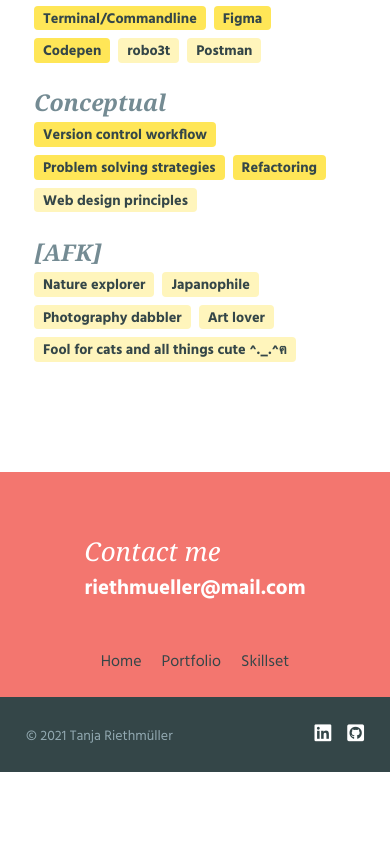
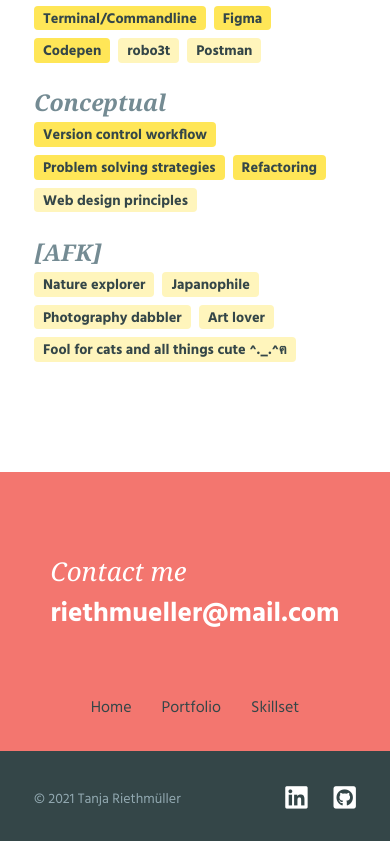
Before and after one commit to tanjanita/portfolio, a React (Create React App) app: page / in a window 390 px wide. Shown: the part 3321-4162 px from the top of the page. Before the commit the page ends 4093 px from the top, so only its background shows below. Built offline with nearby package versions, Linux system fonts and the light colour scheme; a web font is replaced by a local one.

Commit message:
Closes #17 Footer responsive layout

```diff
--- a/src/Footer.js
+++ b/src/Footer.js
@@ -10,7 +10,7 @@ function Footer() {
       </div>
 
       <div className="footer__navigation">
-        <div className="navigation-links gap">
+        <div className="navigation-links footer__navigation-gap">
           <a className="navigation-links-item" href="#home">Home</a>
           <a className="navigation-links-item" href="#portfolio">Portfolio</a>
           <a className="navigation-links-item" href="#skillset">Skillset</a>
--- a/src/styles/_footer.scss
+++ b/src/styles/_footer.scss
@@ -1,38 +1,14 @@
 /*------------------ Footer ------------------*/
-.footer {
-  background-color: $colour-highlight-1;
-  text-align: center;
+.contact {
+  padding: 2.5*$padding-sides 0 2*$padding-sides;
 
-  &__navigation {
-    padding: 0 2*$padding-sides $padding-sides;
+  @include screen(small) {
+    padding: 2.5*$padding-sides-small 0 2*$padding-sides-small;
   }
 
-  &__bar {
-    padding: $padding-sides $padding-sides $padding-sides;
-    background-color: $colour-base-dark;
-
-    display: flex;
-    justify-content: space-between;
-    align-items: flex-end;
+  @include screen(medium) {
+    padding: 2.5*$padding-sides-small 0 1.4*$padding-sides-small;
   }
-
-  &__copyright {
-    color: $colour-base-medium-lighter;
-    font-size: $text-sm;
-  }
-
-  &__media-links {
-
-    &-item {
-      margin-left: 16px;
-      color: $colour-base-light;
-      font-size: 1.2em;
-    }
-  }
-}
-
-.contact {
-  padding: 2.5*$padding-sides 0 2*$padding-sides;
 
   &__container {
     text-align: left;
@@ -44,17 +20,105 @@
     margin-bottom: .4em;
     color: $colour-base-light;
     font-weight: normal;
+
+    @include screen(small) {
+      margin-bottom: .5em;
+    }
+
+    @include screen(large) {
+      margin-bottom: .3em;
+    }
   }
 
   &__link {
     color: $colour-base-light;
-    font-size: 1.3em;
+    font-size: 1.35em;
     font-weight: 700;
 
+    @include screen(small) {
+      font-size: 1.7em;
+    }
+
+    @include screen(medium) {
+      font-size: 1.9em;
+    }
+
+    @include screen(large) {
+      font-size: 2em;
+    }
   }
 }
 
-.gap {
-  justify-content: center;
-  column-gap: 20px;
+.footer {
+  background-color: $colour-highlight-1;
+  text-align: center;
+
+  &__navigation {
+    padding: 0 2*$padding-sides $padding-sides;
+
+    @include screen(small) {
+      padding: 0 2*$padding-sides-small $padding-sides-small;
+    }
+
+    @include screen(medium) {
+      padding: 0 2*$padding-sides-small .7*$padding-sides-small;
+    }
+
+    &-gap {
+      justify-content: center;
+      column-gap: 20px;
+
+      @include screen(small) {
+        column-gap: 30px;
+      }
+
+      @include screen(medium) {
+        column-gap: 0px;
+        margin-left: 0;
+      }
+    }
+  }
+
+  &__bar {
+    padding: $padding-sides $padding-sides .75*$padding-sides;
+    background-color: $colour-base-dark;
+
+    display: flex;
+    justify-content: space-between;
+    align-items: center;
+
+    @include screen(small) {
+      padding: $padding-sides-small $padding-sides-small .75*$padding-sides-small;
+    }
+
+    @include screen(large) {
+      padding: $padding-sides-small 44px .75*$padding-sides-small;
+    }
+  }
+
+  &__copyright {
+    color: $colour-base-medium-lighter;
+    font-size: $text-sm;
+  }
+
+  &__media-links {
+
+    &-item {
+      margin-left: 20px;
+      color: $colour-base-light;
+      font-size: 1.4em;
+
+      @include screen(small) {
+        margin-left: 26px;
+        font-size: 1.6em;
+      }
+
+      @include screen(medium) {
+        margin-left: 26px;
+        font-size: 1.8em;
+      }
+
+
+    }
+  }
 }
--- a/src/styles/styles.css
+++ b/src/styles/styles.css
@@ -1365,42 +1365,20 @@ p {
 }
 
 /*------------------ Footer ------------------*/
-.footer {
-  background-color: #f3766f;
-  text-align: center;
+.contact {
+  padding: 65px 0 52px;
 }
 
-.footer__navigation {
-  padding: 0 52px 26px;
+@media only screen and (min-width: 370px) {
+  .contact {
+    padding: 85px 0 68px;
+  }
 }
 
-.footer__bar {
-  padding: 26px 26px 26px;
-  background-color: #344648;
-  display: -webkit-box;
-  display: -ms-flexbox;
-  display: flex;
-  -webkit-box-pack: justify;
-      -ms-flex-pack: justify;
-          justify-content: space-between;
-  -webkit-box-align: end;
-      -ms-flex-align: end;
-          align-items: flex-end;
-}
-
-.footer__copyright {
-  color: #92a9b1;
-  font-size: 0.875rem;
-}
-
-.footer__media-links-item {
-  margin-left: 16px;
-  color: #ffffff;
-  font-size: 1.2em;
-}
-
-.contact {
-  padding: 65px 0 52px;
+@media only screen and (min-width: 768px) {
+  .contact {
+    padding: 85px 0 47.6px;
+  }
 }
 
 .contact__container {
@@ -1417,17 +1395,134 @@ p {
   font-weight: normal;
 }
 
+@media only screen and (min-width: 370px) {
+  .contact__headline {
+    margin-bottom: .5em;
+  }
+}
+
+@media only screen and (min-width: 992px) {
+  .contact__headline {
+    margin-bottom: .3em;
+  }
+}
+
 .contact__link {
   color: #ffffff;
-  font-size: 1.3em;
+  font-size: 1.35em;
   font-weight: 700;
 }
 
-.gap {
+@media only screen and (min-width: 370px) {
+  .contact__link {
+    font-size: 1.7em;
+  }
+}
+
+@media only screen and (min-width: 768px) {
+  .contact__link {
+    font-size: 1.9em;
+  }
+}
+
+@media only screen and (min-width: 992px) {
+  .contact__link {
+    font-size: 2em;
+  }
+}
+
+.footer {
+  background-color: #f3766f;
+  text-align: center;
+}
+
+.footer__navigation {
+  padding: 0 52px 26px;
+}
+
+@media only screen and (min-width: 370px) {
+  .footer__navigation {
+    padding: 0 68px 34px;
+  }
+}
+
+@media only screen and (min-width: 768px) {
+  .footer__navigation {
+    padding: 0 68px 23.8px;
+  }
+}
+
+.footer__navigation-gap {
   -webkit-box-pack: center;
       -ms-flex-pack: center;
           justify-content: center;
   -webkit-column-gap: 20px;
           column-gap: 20px;
 }
+
+@media only screen and (min-width: 370px) {
+  .footer__navigation-gap {
+    -webkit-column-gap: 30px;
+            column-gap: 30px;
+  }
+}
+
+@media only screen and (min-width: 768px) {
+  .footer__navigation-gap {
+    -webkit-column-gap: 0px;
+            column-gap: 0px;
+    margin-left: 0;
+  }
+}
+
+.footer__bar {
+  padding: 26px 26px 19.5px;
+  background-color: #344648;
+  display: -webkit-box;
+  display: -ms-flexbox;
+  display: flex;
+  -webkit-box-pack: justify;
+      -ms-flex-pack: justify;
+          justify-content: space-between;
+  -webkit-box-align: center;
+      -ms-flex-align: center;
+          align-items: center;
+}
+
+@media only screen and (min-width: 370px) {
+  .footer__bar {
+    padding: 34px 34px 25.5px;
+  }
+}
+
+@media only screen and (min-width: 992px) {
+  .footer__bar {
+    padding: 34px 44px 25.5px;
+  }
+}
+
+.footer__copyright {
+  color: #92a9b1;
+  font-size: 0.875rem;
+}
+
+.footer__media-links-item {
+  margin-left: 20px;
+  color: #ffffff;
+  font-size: 1.4em;
+}
+
+@media only screen and (min-width: 370px) {
+  .footer__media-links-item {
+    margin-left: 26px;
+    font-size: 1.6em;
+  }
+}
+
+@media only screen and (min-width: 768px) {
+  .footer__media-links-item {
+    margin-left: 26px;
+    font-size: 1.8em;
+  }
+}
 /*# sourceMappingURL=styles.css.map */
```
Also changed, not shown: 1 other file (tests, documents, lock files or other folders).
